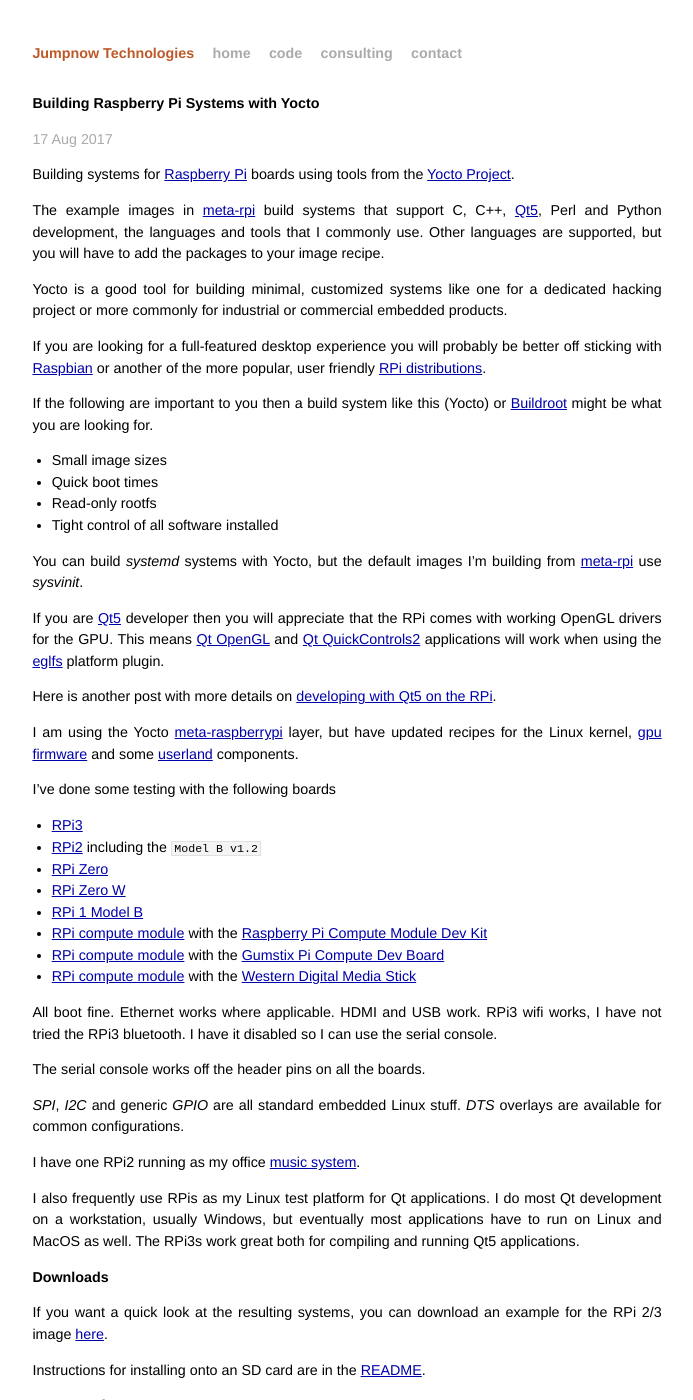
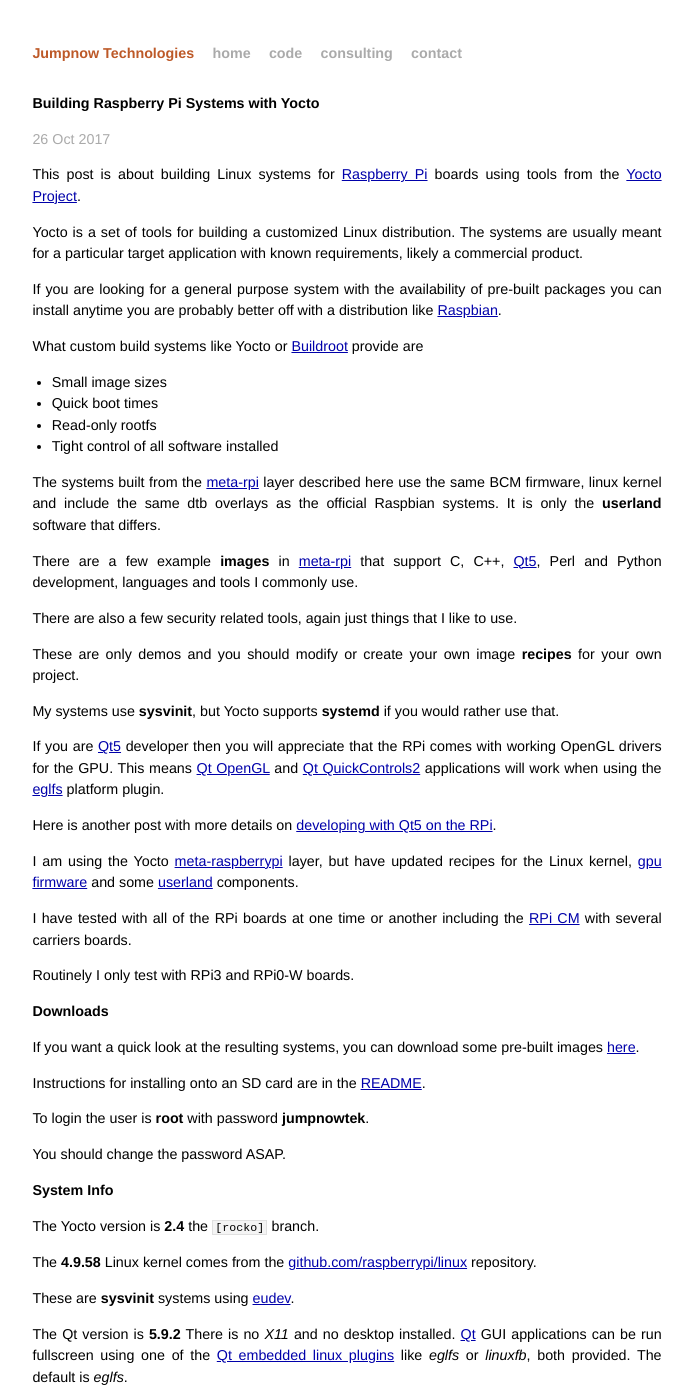
Before and after one commit to jumpnow/jumpnowtek-site, a Jekyll site: the page built from _posts/2015-12-04-Raspberry-Pi-Systems-with-Yocto.md, in a window 1280 px wide and 1400 px high. Shown: the whole window, without its empty margins (293-986 px from the left). Built offline with Jekyll 4.4.1, drawn with Linux system fonts in a browser that asks for light colours.

Commit message:
rocko updates

```diff
--- a/_posts/2015-12-04-Raspberry-Pi-Systems-with-Yocto.md
+++ b/_posts/2015-12-04-Raspberry-Pi-Systems-with-Yocto.md
@@ -2,27 +2,33 @@
 layout: post
 title: Building Raspberry Pi Systems with Yocto
 description: "Building customized systems for the Raspberry Pi using tools from the Yocto Project"
-date: 2017-08-17 05:30:00
+date: 2017-10-26 05:30:00
 categories: rpi
 tags: [linux, rpi, yocto, rpi2, rpi3, rpi zero, rpi zero wireless, rpi compute]
 ---
 
-Building systems for [Raspberry Pi][rpi] boards using tools from the [Yocto Project][Yocto].
+This post is about building Linux systems for [Raspberry Pi][rpi] boards using tools from the [Yocto Project][Yocto].
 
-The example images in [meta-rpi][meta-rpi] build systems that support C, C++, [Qt5][qt], Perl and Python development, the languages and tools that I commonly use. Other languages are supported, but you will have to add the packages to your image recipe.
+Yocto is a set of tools for building a customized Linux distribution. The systems are usually meant for a particular target application with known requirements, likely a commercial product.
 
-Yocto is a good tool for building minimal, customized systems like one for a dedicated hacking project or more commonly for industrial or commercial embedded products.
+If you are looking for a general purpose system with the availability of pre-built packages you can install anytime you are probably better off with a distribution like [Raspbian][raspbian].
 
-If you are looking for a full-featured desktop experience you will probably be better off sticking with [Raspbian][raspbian] or another of the more popular, user friendly [RPi distributions][rpi-distros].
-
-If the following are important to you then a build system like this (Yocto) or [Buildroot][jumpnow-buildroot] might be what you are looking for.
+What custom build systems like Yocto or [Buildroot][jumpnow-buildroot] provide are
 
 * Small image sizes
 * Quick boot times
 * Read-only rootfs
 * Tight control of all software installed
 
-You can build *systemd* systems with Yocto, but the default images I'm building from [meta-rpi][meta-rpi] use *sysvinit*.
+The systems built from the [meta-rpi][meta-rpi] layer described here use the same BCM firmware, linux kernel and include the same dtb overlays as the official Raspbian systems. It is only the **userland** software that differs.
+
+There are a few example **images** in [meta-rpi][meta-rpi] that support C, C++, [Qt5][qt], Perl and Python development, languages and tools I commonly use.
+
+There are also a few security related tools, again just things that I like to use.
+
+These are only demos and you should modify or create your own image **recipes** for your own project.
+
+My systems use **sysvinit**, but Yocto supports **systemd** if you would rather use that.
 
 If you are [Qt5][qt] developer then you will appreciate that the RPi comes with working OpenGL drivers for the GPU. This means [Qt OpenGL][qt-opengl] and [Qt QuickControls2][qt-quickcontrols2] applications will work when using the [eglfs][qt-eglfs] platform plugin.
 
@@ -30,38 +36,25 @@
 
 I am using the Yocto [meta-raspberrypi][meta-raspberrypi] layer, but have updated recipes for the Linux kernel, [gpu firmware][firmware-repo] and some [userland][userland-repo] components.
 
-I've done some testing with the following boards
+I have tested with all of the RPi boards at one time or another including the [RPi CM][rpi-compute] with several carriers boards.
 
-* [RPi3][rpi3-b]
-* [RPi2][rpi2-b] including the `Model B v1.2`
-* [RPi Zero][rpi-zero]
-* [RPi Zero W][rpi-zero-w]
-* [RPi 1 Model B][rpi1-model-b]
-* [RPi compute module][rpi-compute] with the [Raspberry Pi Compute Module Dev Kit][rpi-compute-dev-kit]
-* [RPi compute module][rpi-compute] with the [Gumstix Pi Compute Dev Board][gumstix-pi-compute]
-* [RPi compute module][rpi-compute] with the [Western Digital Media Stick][wd-media-stick]
-
-All boot fine. Ethernet works where applicable. HDMI and USB work. RPi3 wifi works, I have not tried the RPi3 bluetooth. I have it disabled so I can use the serial console.
-
-The serial console works off the header pins on all the boards.
-
-*SPI*, *I2C* and generic *GPIO* are all standard embedded Linux stuff. *DTS* overlays are available for common configurations.
-
-I have one RPi2 running as my office [music system][rpi-pandora].
-
-I also frequently use RPis as my Linux test platform for Qt applications. I do most Qt development on a workstation, usually Windows, but eventually most applications have to run on Linux and MacOS as well. The RPi3s work great both for compiling and running Qt5 applications.
+Routinely I only test with RPi3 and RPi0-W boards.
 
 ### Downloads
 
-If you want a quick look at the resulting systems, you can download an example for the RPi 2/3 image [here][downloads].
+If you want a quick look at the resulting systems, you can download some pre-built images [here][downloads].
 
 Instructions for installing onto an SD card are in the [README][readme].
 
+To login the user is **root** with password **jumpnowtek**.
+
+You should change the password ASAP.
+
 ### System Info
 
-The Yocto version is **2.3.1** the `[pyro]` branch.
+The Yocto version is **2.4** the `[rocko]` branch.
 
-The **4.9.43** Linux kernel comes from the [github.com/raspberrypi/linux][rpi-kernel] repository.
+The **4.9.58** Linux kernel comes from the [github.com/raspberrypi/linux][rpi-kernel] repository.
 
 These are **sysvinit** systems using [eudev][eudev].
 
```
Also changed, not shown: _posts/2017-01-10-Raspberry-Pi-Systems-with-Buildroot.md (+20 -17 lines).
